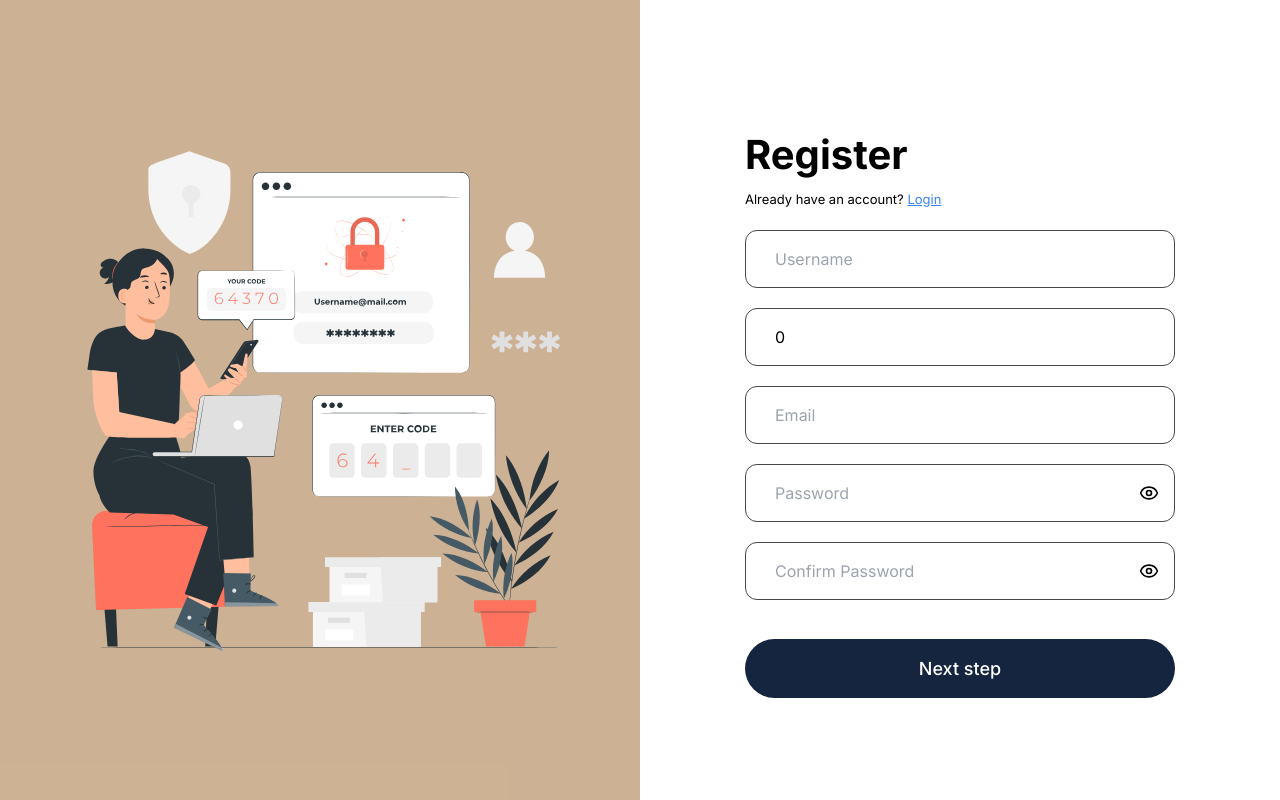
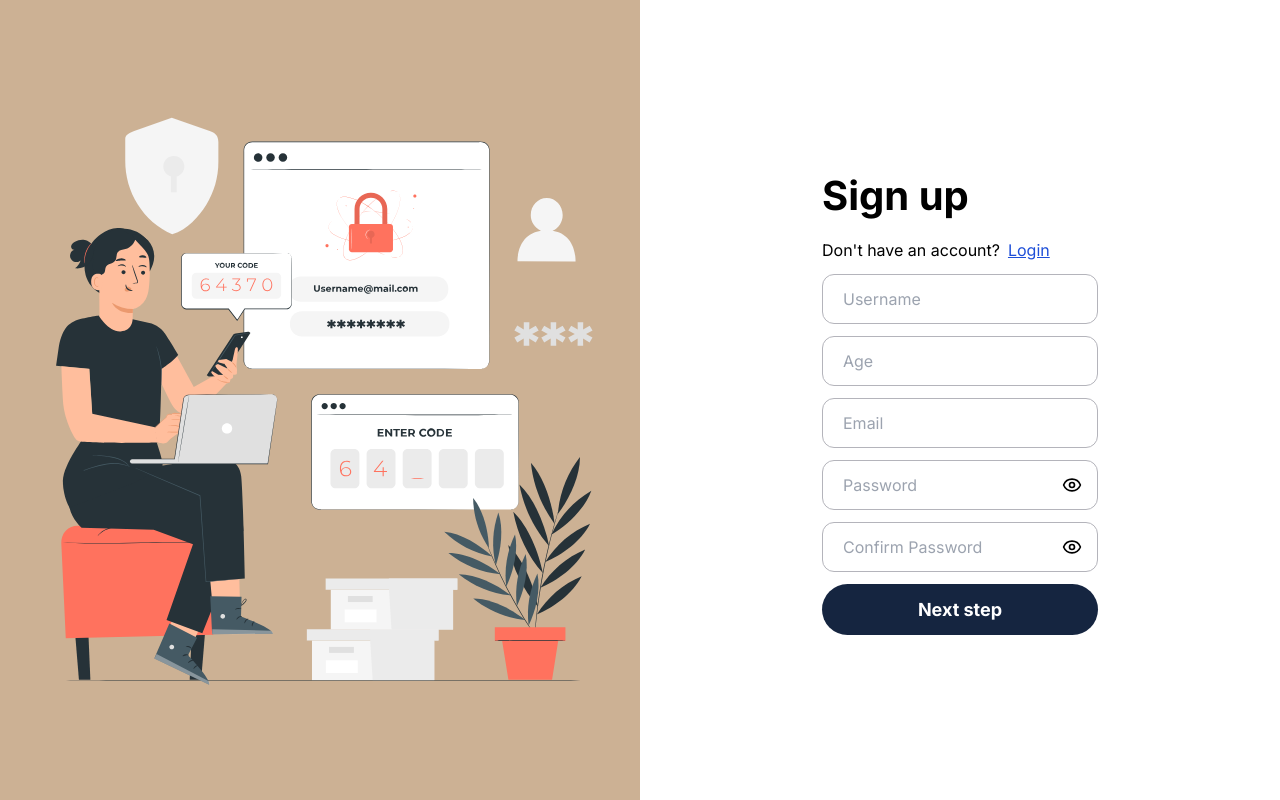
Before and after one commit to ErgashevNur/Weblibrary, a React (Vite) app: page /register in a window 1280 px wide. Built offline with nearby package versions, Linux system fonts and the light colour scheme.

Commit message:
fixed desgn for registet/sign-up page

```diff
--- a/src/pages/Register.jsx
+++ b/src/pages/Register.jsx
@@ -1,6 +1,9 @@
 import React, { useState } from "react";
 import { Eye, EyeOff } from "lucide-react"; // Agar iconlar kerak bo'lsa
 import { toast, Toaster } from "sonner";
+
+// react router dom
+import { Link } from "react-router-dom";
 
 export const Register = () => {
   const [formData, setFormData] = useState({
@@ -11,7 +14,7 @@ export const Register = () => {
 
   const [formDataUser, setFormDataUser] = useState({
     memberName: "",
-    age: 0,
+    age: "",
   });
 
   const [loading, setLoading] = useState(false);
@@ -98,27 +101,28 @@ export const Register = () => {
     <div className="mx-auto flex h-screen items-center justify-between bg-white">
       <img
         src="/SignUp.svg"
-        className="h-full w-[50%] bg-[#C9AC8CED] px-[38px] py-[100px]"
-        alt="SignUp"
+        className="h-full w-[50%] bg-[#C9AC8CED]"
+        alt="sign up page image"
       />
 
-      <div className="mx-auto bg-white pb-[100px] pt-[123px] text-black">
-        <h2 className="font-slab text-[40px] font-black">Register</h2>
-        <p className="mb-[21px] mt-[5px] font-sans text-[13px] font-normal">
-          Already have an account?{" "}
-          <a href="/login" className="text-blue-500 underline">
+      <div className="mx-auto bg-white text-black space-y-3">
+        <h2 className="font-extrabold text-[40px]">Sign up</h2>
+
+        <p>
+          Don't have an account?
+          <Link className="text-blue-700 hover:text-blue-500 underline ml-2" to="/login">
             Login
-          </a>
+          </Link>
         </p>
 
-        <div className="flex flex-col gap-5">
+        <div className="flex flex-col max-w-[330px] w-full space-y-3">
           <input
             name="memberName"
             type="text"
             placeholder="Username"
             value={formDataUser.memberName}
             onChange={handleChangeMember}
-            className="w-[430px] rounded-xl border border-[#474747] px-[29px] py-[16px]"
+            className="w-full rounded-xl border border-[#B4B4BB] px-5 py-3"
           />
           <input
             name="age"
@@ -126,7 +130,7 @@ export const Register = () => {
             placeholder="Age"
             value={formDataUser.age}
             onChange={handleChangeMember}
-            className="w-[430px] rounded-xl border border-[#474747] px-[29px] py-[16px]"
+            className="rounded-xl border border-[#B4B4BB] px-5 py-3"
           />
           <input
             name="email"
@@ -134,18 +138,18 @@ export const Register = () => {
             placeholder="Email"
             value={formData.email}
             onChange={handleChange}
-            className="w-[430px] rounded-xl border border-[#474747] px-[29px] py-[16px]"
+            className="rounded-xl border border-[#B4B4BB] px-5 py-3"
           />
 
           {/* Password */}
-          <div className="relative">
+          <div className="relative w-full">
             <input
               name="password"
               type={showPassword ? "text" : "password"}
               placeholder="Password"
               value={formData.password}
               onChange={handleChange}
-              className="w-[430px] rounded-xl border border-[#474747] px-[29px] py-[16px] pr-[50px]"
+              className="w-full rounded-xl border border-[#B4B4BB] px-5 py-3"
             />
             <button
               type="button"
@@ -157,14 +161,14 @@ export const Register = () => {
           </div>
 
           {/* Confirm Password */}
-          <div className="relative">
+          <div className="relative w-full">
             <input
               name="confirmPassword"
               type={showConfirm ? "text" : "password"}
               placeholder="Confirm Password"
               value={formData.confirmPassword}
               onChange={handleChange}
-              className="w-[430px] rounded-xl border border-[#474747] px-[29px] py-[16px] pr-[50px]"
+              className="w-full rounded-xl border border-[#B4B4BB] px-5 py-3"
             />
             <button
               type="button"
@@ -178,7 +182,7 @@ export const Register = () => {
 
         <button
           onClick={handleRegister}
-          className="mt-[39px] w-full max-w-[430px] rounded-full bg-[#152540] py-4 text-[18px] font-medium text-white"
+          className="w-full rounded-full bg-[#152540] text-white text-[18px] font-bold py-3 hover:bg-[#1d3257]"
         >
           {loading ? "Loading..." : "Next step"}
         </button>
```
